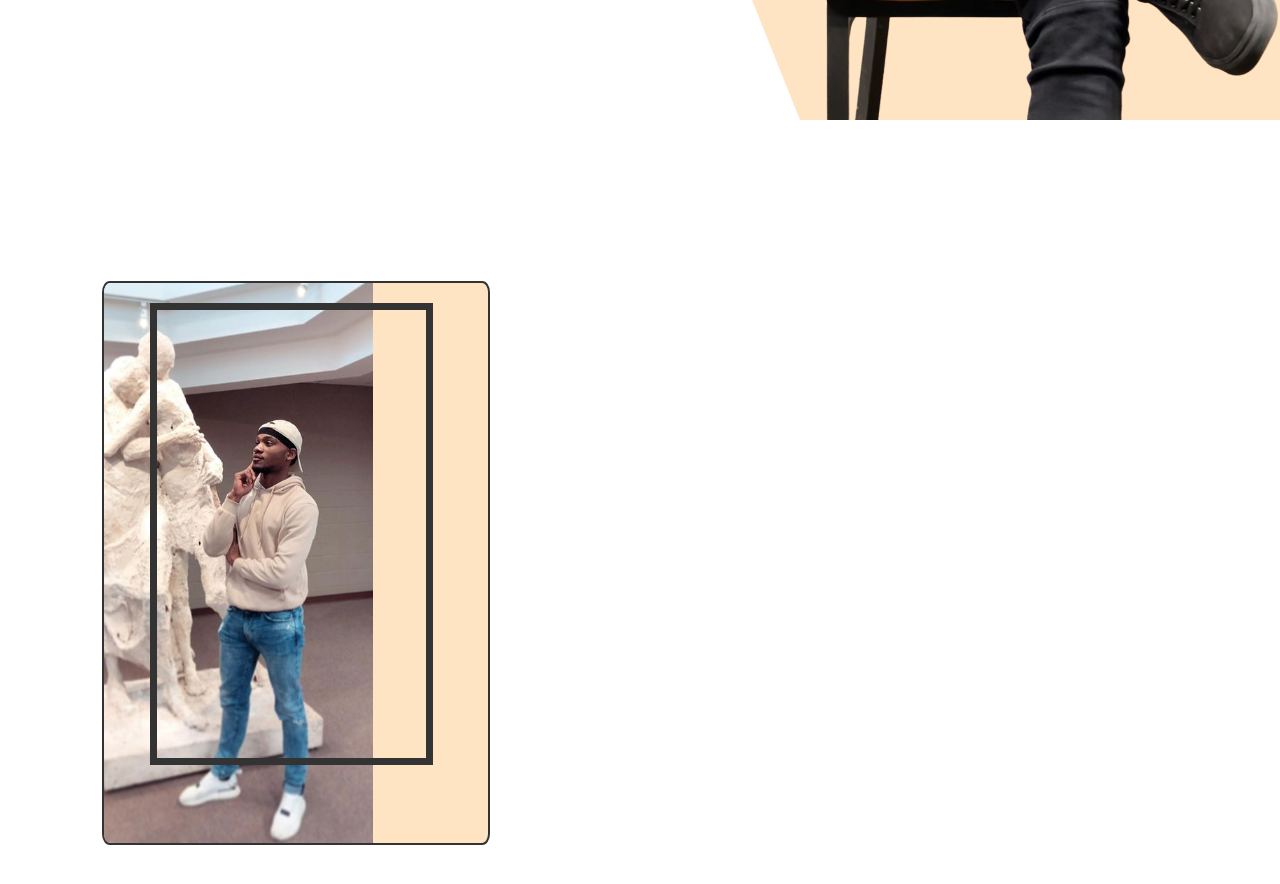
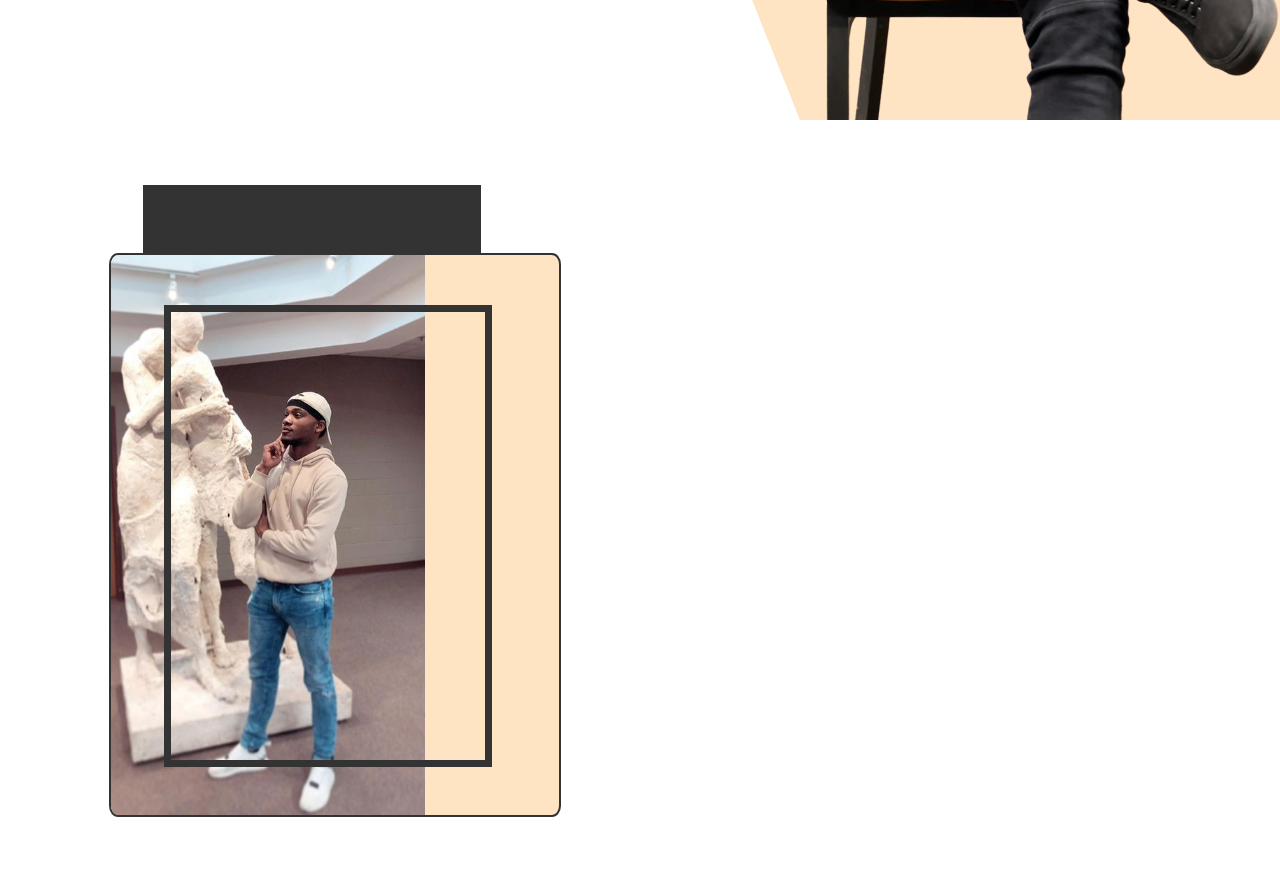
Before and after one commit to ApollosSevere/Official-Portfolio, a React app: page / in a window 1280 px wide. Shown: the part 680-1564 px from the top of the page. Built offline with nearby package versions, Linux system fonts and the light colour scheme.

Commit message:
edit about photo

```diff
--- a/client/components/About/About.jsx
+++ b/client/components/About/About.jsx
@@ -5,7 +5,8 @@ function About() {
   return (
     <div className="about">
       <div className="about-left">
-        {/* <div className="about-card-bg"></div> */}
+        <div className="about-card-bg"></div>
+
         <div className="about-card">
           <div className="about-card-wrapper">
             <img
--- a/client/components/About/about.css
+++ b/client/components/About/about.css
@@ -2,7 +2,7 @@
   display: flex;
   align-items: center;
   height: 100vh;
-  padding: 25px 0;
+  padding: 15px 0;
 }
 
 .about-left {
@@ -13,6 +13,7 @@
   justify-content: center;
   position: relative;
   height: 100%;
+  padding-left: 20px;
 }
 
 .about-right {
@@ -21,22 +22,23 @@
 
 .about-card-bg {
   position: absolute;
-  width: 60%;
+  width: 52%;
   height: 70vh;
-  border-radius: 10%;
+  /* border-radius: 10%; */
   top: 50px;
-  left: 10%;
+  left: 22%;
   background-color: #333;
+  z-index: -1;
 }
 
 .about-card {
-  width: 60%;
+  max-width: 550px;
   height: 70vh;
   border-radius: 2%;
-  position: absolute;
+  /* position: absolute; */
   background-color: bisque;
-  top: 17%;
-  left: 16%;
+  /* top: 17%;
+  left: 10%; */
   overflow: hidden;
   border: #333 solid 2px;
 }
@@ -62,7 +64,7 @@
   position: absolute;
   content: "";
   left: 17%;
-  top: 20px;
+  top: 9%;
   /* border: 10px solid rgba(255, 255, 255, 0.6); */
   border: 7px solid #333;
   /* background-color: aqua; */
```
